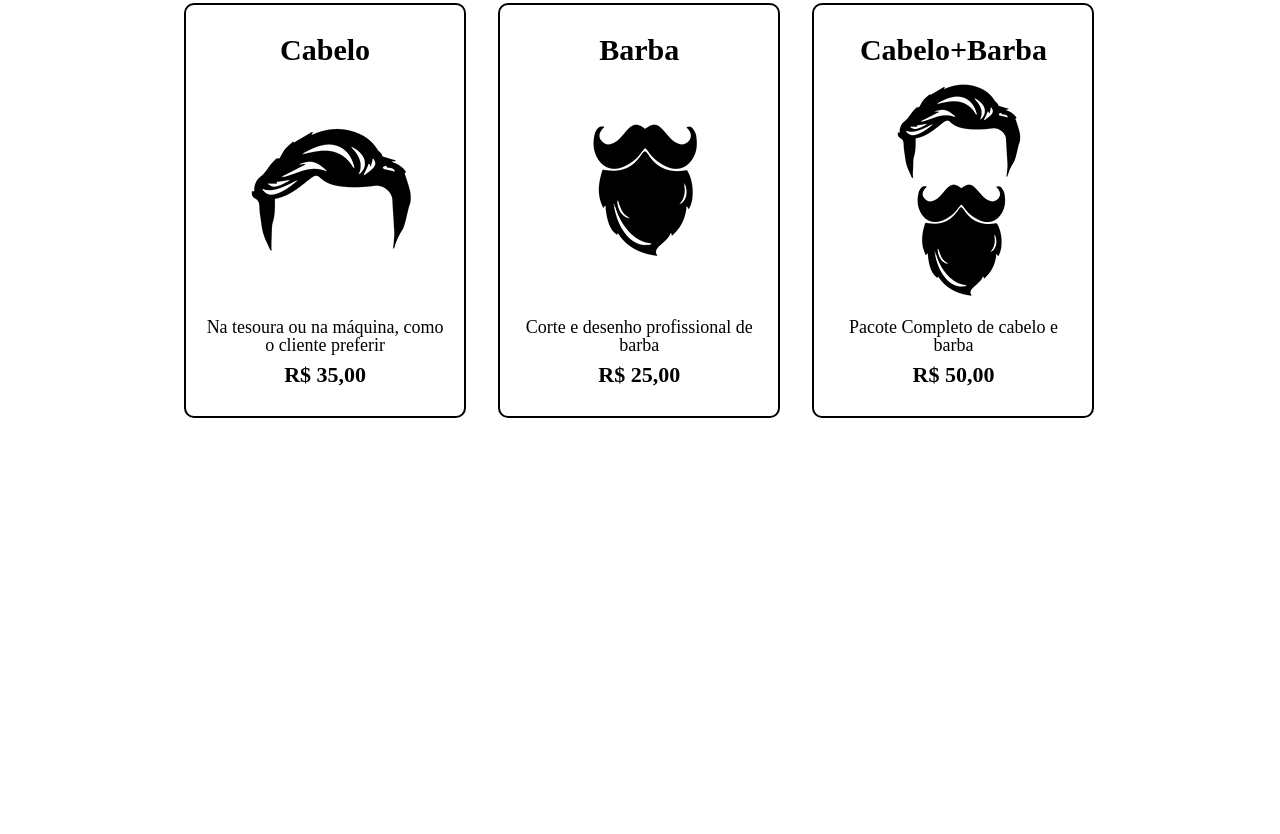
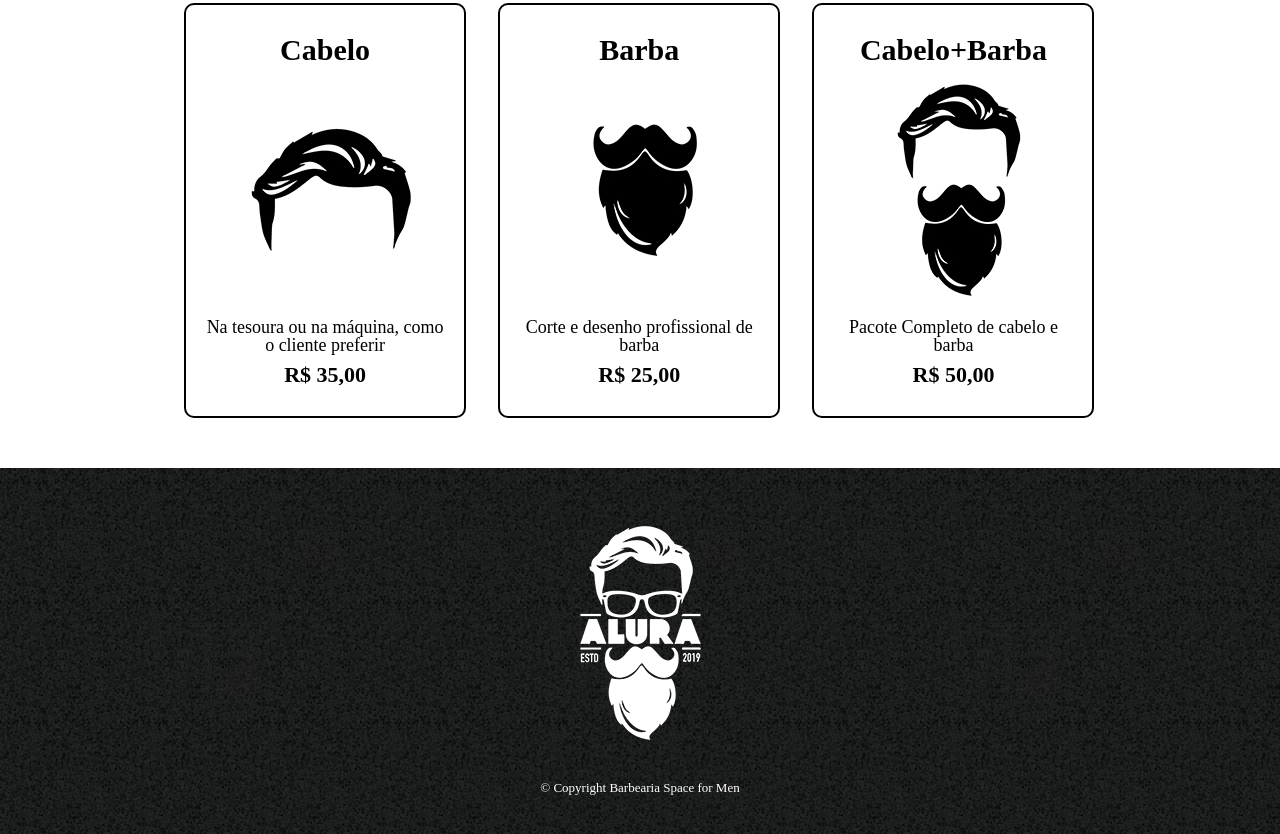
Before and after one commit to Lucas49l/Space-For-Men, a plain HTML site: page produto.html in a window 1280 px wide. Shown: the part 300-1134 px from the top of the page. Drawn offline with Linux system fonts and the light colour scheme; the site is published under a folder, as on GitHub Pages, so addresses that start at the root find nothing.

Commit message:
Update produto.css

```diff
--- a/produto.css
+++ b/produto.css
@@ -80,7 +80,7 @@ padding: 50px 0;
 
 footer {
     text-align: center;
-    background-image: url(/img/fundo-footer.jpg);
+    background-image: url('img/fundo-footer.jpg');
     padding: 40px 0;
 }
 
```
